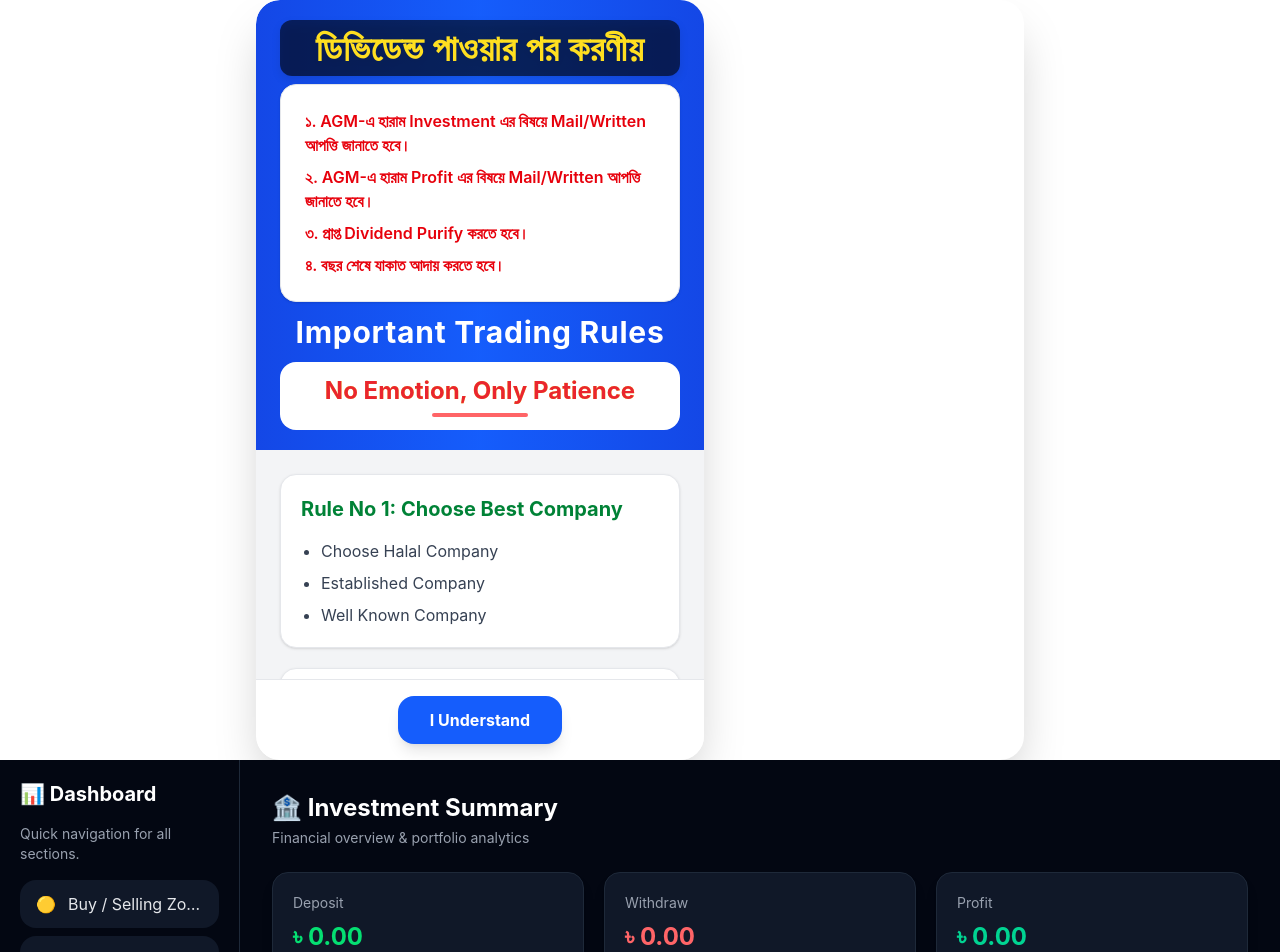
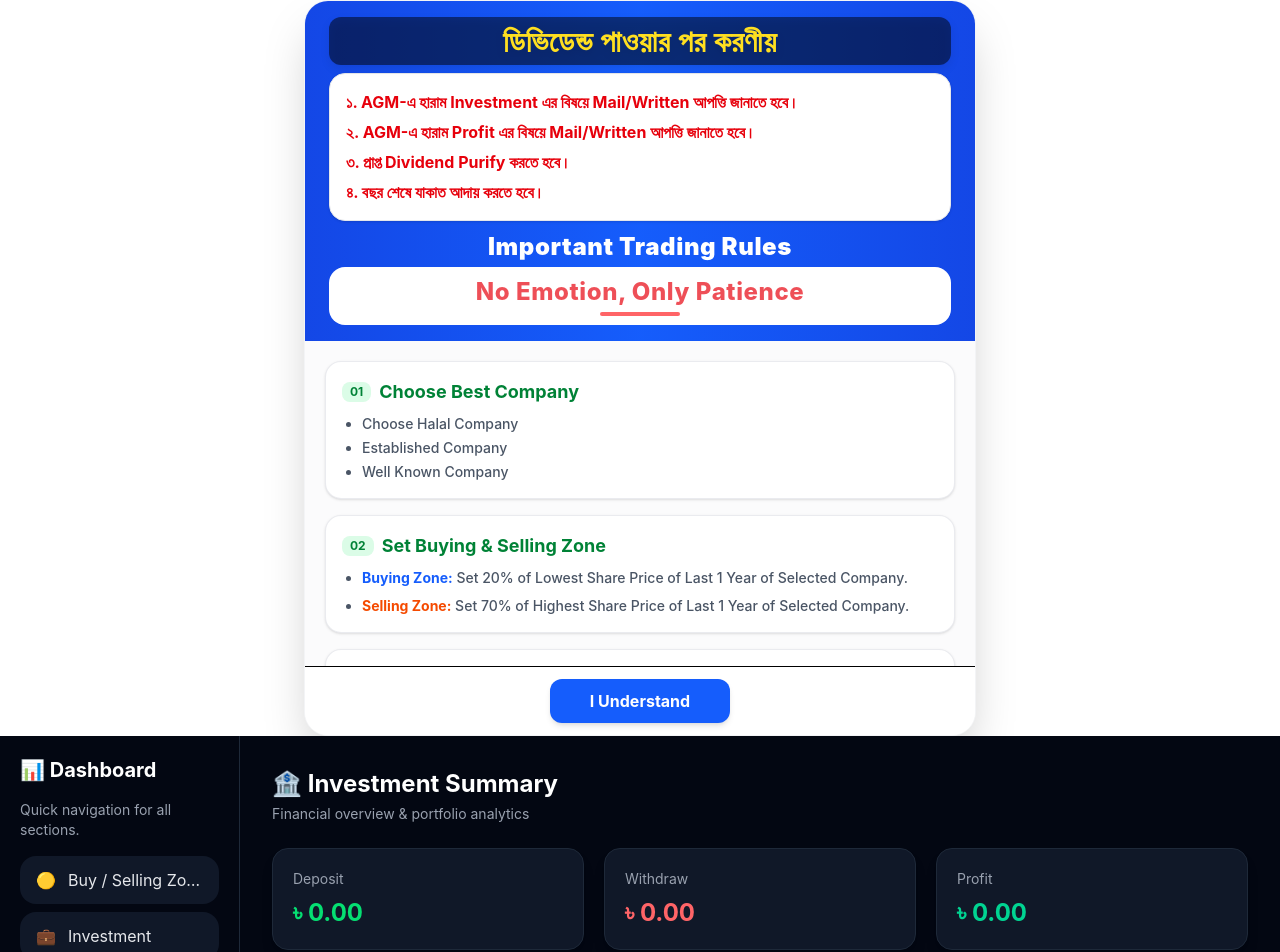
Before and after one commit to Mizan510/Stock-Market, a React app in the folder frontend/: page /dashboard in a window 1280 px wide. Shown: the top 952 px of the page. Built offline with nearby package versions, Linux system fonts and the light colour scheme; no server answers; sample sign-in values are in the browser's storage; the HTML template or start-up script is replaced by a standard one.

Commit message:
Refactor RulesPopup component layout and styles

```diff
--- a/frontend/src/components/RulesPopup.jsx
+++ b/frontend/src/components/RulesPopup.jsx
@@ -2,18 +2,19 @@ import React from "react";
 
 const RulesPopup = ({ onClose }) => {
   return (
-<div className="w-full max-w-3xl max-h-[95vh] bg-white rounded-3xl shadow-2xl overflow-hidden overflow-x-hidden flex flex-col mx-auto">
-      <div className="w-full max-w-md max-h-[95vh] bg-white rounded-3xl shadow-2xl overflow-hidden flex flex-col">
+    // ব্যাকড্রপ বা সেন্ট্রাল কন্টেইনার (ফিক্সড ও ওভারফ্লো হ্যান্ডেল করা)
+    <div className="w-full max-w-2xl max-h-[92vh] bg-white rounded-3xl shadow-2xl overflow-hidden flex flex-col mx-auto border border-gray-100">
 
-        <div className="bg-linear-to-r from-blue-700 via-blue-600 to-blue-700 px-4 sm:px-6 py-4 sm:py-5">
-  {/* শিরোনামের নিচের গ্যাপ কমাতে mb-2 করা হয়েছে */}
-  <h1 className="text-xl sm:text-3xl md:text-4xl font-extrabold text-center text-yellow-300 tracking-wide mb-2 drop-shadow-lg bg-black/60 px-3 py-2 rounded-xl">
+      {/* ১. ডিভিডেন্ড ও ট্রেডিং রুলস সেকশন (ওপর-নিচ থেকে পারফেক্টলি চাপানো) */}
+      <div className="bg-linear-to-r from-blue-700 via-blue-600 to-blue-700 px-4 sm:px-6 py-3 sm:py-4">
+        {/* প্রধান শিরোনাম */}
+        <h1 className="text-xl sm:text-2xl md:text-3xl font-extrabold text-center text-yellow-300 tracking-wide mb-2 drop-shadow-lg bg-black/50 px-3 py-1.5 rounded-xl">
           ডিভিডেন্ড পাওয়ার পর করণীয়
         </h1>
 
-  {/* ভেতরের লাইনের গ্যাপ বাড়াতে space-y-2 করা হয়েছে ছবির মতো */}
-  <div className="bg-white rounded-2xl p-4 sm:p-6 shadow-sm border border-gray-200">
-    <ul className="space-y-2 text-red-600 text-xs sm:text-base font-semibold">
+        {/* ডিভিডেন্ড লিস্ট কার্ড */}
+        <div className="bg-white rounded-2xl p-3 sm:p-4 shadow-sm border border-gray-200">
+          <ul className="space-y-1.5 text-red-600 text-xs sm:text-sm md:text-base font-bold">
             <li>১. AGM-এ হারাম Investment এর বিষয়ে Mail/Written আপত্তি জানাতে হবে।</li>
             <li>২. AGM-এ হারাম Profit এর বিষয়ে Mail/Written আপত্তি জানাতে হবে।</li>
             <li>৩. প্রাপ্ত Dividend Purify করতে হবে।</li>
@@ -21,112 +22,108 @@ const RulesPopup = ({ onClose }) => {
           </ul>
         </div>
 
-  {/* ক্লাসের ভুল ঠিক করা হয়েছে এবং my-3 দিয়ে উপর-নিচের গ্যাপ নিয়ন্ত্রণ করা হয়েছে */}
-  <h1 className="text-xl sm:text-2xl md:text-3xl font-bold text-center text-white tracking-wide my-3">
+        {/* সাব-শিরোনাম */}
+        <h2 className="text-lg sm:text-xl md:text-2xl font-black text-center text-white tracking-wide mt-2.5 mb-1">
           Important Trading Rules
-  </h1>
+        </h2>
 
-  {/* mt-4 কমিয়ে mt-1 করা হয়েছে যেন উপরের লেখার সাথে গ্যাপ কমে যায় */}
-  <div className="mt-1 bg-white border border-white/20 rounded-2xl py-3 px-4 backdrop-blur-md">
+        {/* নো ইমোশন ব্লিংকিং বক্স */}
+        <div className="mt-1 bg-white border border-white/20 rounded-2xl py-2 px-4 backdrop-blur-md">
           <style>
-      {`@keyframes blink { 0%, 100% { opacity: 1; } 50% { opacity: 0.5; } }
-      .blink-text { animation: blink 1.5s ease-in-out infinite; }`}
+            {`
+              @keyframes blink {
+                0%, 100% { opacity: 1; }
+                50% { opacity: 0.3; }
+              }
+              .blink-text { animation: blink 1.2s ease-in-out infinite; }
+            `}
           </style>
 
-    <h3
-      className="text-red-600 text-2xl font-bold blink-text"
-      style={{
-        WebkitTextStroke: "0px #f8f8f8",
-        textShadow: "0 0 0.2px #e9fd0e",
-      }}
-      align="center"
-    >
+          <h3 className="text-red-600 text-xl sm:text-2xl font-extrabold text-center blink-text tracking-wide">
             No Emotion, Only Patience
           </h3>
 
-    {/* mt-2 কমিয়ে mt-1.5 করা হয়েছে */}
-    <div className="w-16 sm:w-24 h-1 bg-red-400 mx-auto mt-1.5 rounded-full" />
+          <div className="w-16 sm:w-20 h-1 bg-red-400 mx-auto mt-1 rounded-full" />
         </div>
       </div>
 
+      {/* ২. স্ক্রোলযোগ্য নিচের রুলস সেকশন (Scrollable Content) */}
+      <div className="flex-1 overflow-y-auto p-4 sm:p-5 space-y-4 bg-gray-50/70">
 
-
-
-        <div className="flex-1 overflow-y-auto p-4 sm:p-6 space-y-5 bg-gray-100">
-          <div className="bg-white border border-gray-200 rounded-2xl p-4 sm:p-5 shadow-sm">
-            <h3 className="text-lg sm:text-xl font-bold text-green-700 mb-4">
-              Rule No 1: Choose Best Company
+        {/* Rule 1 */}
+        <div className="bg-white border border-gray-200/80 rounded-2xl p-4 shadow-sm hover:shadow-md transition-shadow">
+          <h3 className="text-base sm:text-lg font-bold text-green-700 mb-2 flex items-center gap-2">
+            <span className="bg-green-100 text-green-700 px-2 py-0.5 rounded-lg text-xs">01</span>
+            Choose Best Company
           </h3>
-            <ul className="list-disc ml-5 space-y-2 text-sm sm:text-base text-gray-700">
+          <ul className="list-disc ml-5 space-y-1 text-xs sm:text-sm text-gray-600 font-medium">
             <li>Choose Halal Company</li>
             <li>Established Company</li>
             <li>Well Known Company</li>
           </ul>
         </div>
 
-          <div className="bg-white border border-gray-200 rounded-2xl p-4 sm:p-5 shadow-sm">
-            <h3 className="text-lg sm:text-xl font-bold text-green-700 mb-4">
-              Rule No 2: Set Buying & Selling Zone
+        {/* Rule 2 */}
+        <div className="bg-white border border-gray-200/80 rounded-2xl p-4 shadow-sm hover:shadow-md transition-shadow">
+          <h3 className="text-base sm:text-lg font-bold text-green-700 mb-2 flex items-center gap-2">
+            <span className="bg-green-100 text-green-700 px-2 py-0.5 rounded-lg text-xs">02</span>
+            Set Buying & Selling Zone
           </h3>
-            <ul className="list-disc ml-5 space-y-3 text-sm sm:text-base text-gray-700">
+          <ul className="list-disc ml-5 space-y-2 text-xs sm:text-sm text-gray-600 font-medium">
             <li>
-                For Buying Zone: Set 20% of Lowest Share Price of Last 1 Year of
-                Selected Company.
+              <span className="text-blue-600 font-bold">Buying Zone:</span> Set 20% of Lowest Share Price of Last 1 Year of Selected Company.
             </li>
             <li>
-                For Selling Zone: Set 70% of Highest Share Price of Last 1 Year
-                of Selected Company.
+              <span className="text-orange-600 font-bold">Selling Zone:</span> Set 70% of Highest Share Price of Last 1 Year of Selected Company.
             </li>
           </ul>
         </div>
 
-          <div className="bg-white border border-gray-200 rounded-2xl p-4 sm:p-5 shadow-sm">
-            <h3 className="text-lg sm:text-xl font-bold text-green-700 mb-5">
-              Rule No 3: Dominant Check Before Buy & Sale
+        {/* Rule 3 */}
+        <div className="bg-white border border-gray-200/80 rounded-2xl p-4 shadow-sm hover:shadow-md transition-shadow">
+          <h3 className="text-base sm:text-lg font-bold text-green-700 mb-3 flex items-center gap-2">
+            <span className="bg-green-100 text-green-700 px-2 py-0.5 rounded-lg text-xs">03</span>
+            Dominant Check Before Buy & Sale
           </h3>
-            <div className="space-y-6">
-              <div className="bg-green-50 border border-green-200 rounded-xl p-4">
-                <p className="font-bold text-green-700 mb-3 text-sm sm:text-base">
+
+          <div className="space-y-3">
+            {/* Buying Zone */}
+            <div className="bg-green-50/60 border border-green-200 rounded-xl p-3">
+              <p className="font-bold text-green-700 mb-1.5 text-xs sm:text-sm">
                 Buying Zone Check
               </p>
-                <ul className="list-disc ml-5 space-y-3 text-sm sm:text-base text-gray-700">
+              <ul className="list-disc ml-5 space-y-1 text-xs sm:text-sm text-gray-600">
                 <li>
-                    If Seller Dominates → Wait for Buy —{" "}
-                    <span className="text-red-600 font-medium">
-                      কারণ দাম আরো কমতে পারে।
-                    </span>
+                  If Seller Dominates → <span className="font-bold text-amber-600">Wait for Buy</span> —{" "}
+                  <span className="text-red-600 font-medium bg-red-50 px-1 rounded">কারণ দাম আরো কমতে পারে।</span>
                 </li>
                 <li>
-                    If Buyer Dominates or Equal → Buy Immediately —{" "}
-                    <span className="text-green-700 font-medium">
-                      কারণ দাম দ্রুত বাড়তে পারে।
-                    </span>
+                  If Buyer Dominates or Equal → <span className="font-bold text-green-600">Buy Immediately</span> —{" "}
+                  <span className="text-green-700 font-medium bg-green-100 px-1 rounded">কারণ দাম দ্রুত বাড়তে পারে।</span>
                 </li>
               </ul>
             </div>
 
-              <div className="bg-red-50 border border-red-200 rounded-xl p-4">
-                <p className="font-bold text-red-700 mb-3 text-sm sm:text-base">
+            {/* Selling Zone */}
+            <div className="bg-red-50/50 border border-red-200 rounded-xl p-3">
+              <p className="font-bold text-red-700 mb-1.5 text-xs sm:text-sm">
                 Selling Zone Check
               </p>
-                <ul className="list-disc ml-5 space-y-3 text-sm sm:text-base text-gray-700">
+              <ul className="list-disc ml-5 space-y-1 text-xs sm:text-sm text-gray-600">
                 <li>
-                    If Buyer Dominates → Wait for Sale —{" "}
-                    <span className="text-green-700 font-medium">
-                      কারণ দাম আরো বাড়তে পারে।
-                    </span>
+                  If Buyer Dominates → <span className="font-bold text-amber-600">Wait for Sale</span> —{" "}
+                  <span className="text-green-700 font-medium bg-green-50 px-1 rounded">কারণ দাম আরো বাড়তে পারে।</span>
                 </li>
                 <li>
-                    If Seller Dominates or Equal → Sell Immediately —{" "}
-                    <span className="text-red-600 font-medium">
-                      কারণ দাম দ্রুত কমতে পারে।
-                    </span>
+                  If Seller Dominates or Equal → <span className="font-bold text-red-600">Sell Immediately</span> —{" "}
+                  <span className="text-red-600 font-medium bg-red-100 px-1 rounded">কারণ দাম দ্রুত কমতে পারে।</span>
                 </li>
               </ul>
             </div>
 
-              <div className="bg-linear-to-r from-red-500 to-red-600 text-white rounded-2xl p-4 text-center shadow-md">
-                <p className="text-base sm:text-lg font-bold tracking-wide">
+            {/* Cash Map Box */}
+            <div className="bg-gradient-to-r from-red-500 to-red-600 text-white rounded-xl py-2 px-4 text-center shadow-sm">
+              <p className="text-xs sm:text-sm font-bold tracking-wide">
                 Or Check Cash Map %
               </p>
             </div>
@@ -134,15 +131,16 @@ const RulesPopup = ({ onClose }) => {
         </div>
       </div>
 
-        <div className="bg-white border-t border-gray-200 p-4 flex justify-center">
+      {/* ৩. ফিক্সড বটম বাটন (Footer) */}
+      <div className="bg-white border-t border-gray-150 p-3 flex justify-center">
         <button
           onClick={onClose}
-            className="w-full sm:w-auto bg-blue-600 hover:bg-blue-700 active:scale-95 text-white font-bold px-8 py-3 rounded-2xl transition-all duration-200 shadow-lg"
+          className="w-full sm:w-auto bg-blue-600 hover:bg-blue-700 active:scale-98 text-white font-bold text-sm sm:text-base px-10 py-2.5 rounded-xl transition-all duration-150 shadow-md hover:shadow-lg"
         >
           I Understand
         </button>
       </div>
-      </div>
+
     </div>
   );
 };
```
Lines whose indentation alone changed are shown as unchanged.
